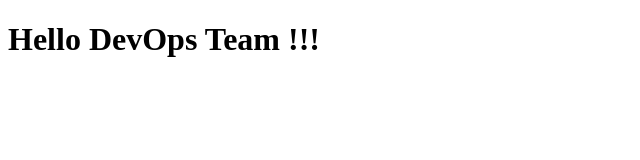
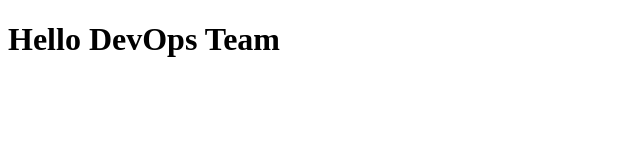
Before and after one commit to Hayasa/bdg_jenkins, a plain HTML site: page index.html in a window 1280 px wide. Shown: the full height of the page, 0-640 px from the left. Drawn offline with Linux system fonts and the light colour scheme.

Commit message:
Update index.html

```diff
--- a/index.html
+++ b/index.html
@@ -6,6 +6,6 @@
 		</title>
 	</head>
 	<body>
-            <h1>Hello DevOps Team !!!</h1>
+            <h1>Hello DevOps Team </h1>
 	</body>
 </html>
```
